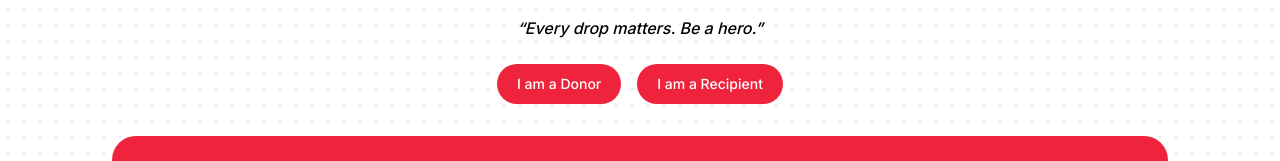
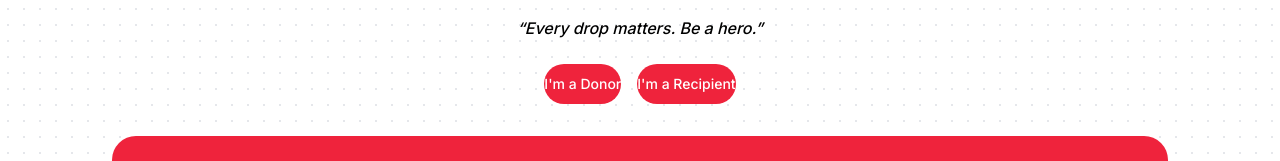
Before and after one commit to ahmed-hashamm/lifeDrops, a Next.js app: page / in a window 1280 px wide. Shown: the part 440-601 px from the top of the page. Built offline with nearby package versions, Linux system fonts and the light colour scheme; no server answers.

Commit message:
fixed env file issue

```diff
--- a/actions/getAction.js
+++ b/actions/getAction.js
@@ -1,7 +1,7 @@
 "use server";
 import connect from "@/dbConfig/db"
 import Post from "@/models/post"
-
+// getting data from the database
 export const  getPosts= async()=>{
     try {
         await connect();
--- a/actions/saveAction.js
+++ b/actions/saveAction.js
@@ -4,7 +4,7 @@ import connect from "@/dbConfig/db"
 import Post from "@/models/post"
 
 
-
+// saving posts into the database
 export const  submitPost= async(data)=>{
     try {
         await connect();
--- a/app/beADonor/page.js
+++ b/app/beADonor/page.js
@@ -11,14 +11,16 @@ import { submitPost } from "@/actions/saveAction";
 
 
 const DonorPage = () => {
+  //authentication import
     const { isAuthenticated } = useKindeBrowserClient();
     const router = useRouter()
+    //form submit function
   const handleSubmit = async (formData) => {
     try {
       const reponse = await submitPost({
         location: formData.get("location"),
         email: formData.get("email"),
-        bloodGroup: formData.get("bloodGroup"),
+        bloodGroup: formData.get("bloodGroup").toUpperCase(),
         firstName: formData.get("firstName"),
         lastName: formData.get("lastName"),
         phone: formData.get("number"),
@@ -39,11 +41,8 @@ const DonorPage = () => {
       console.log(error);
     }
   };
-// const handleToast=()=>{
-//     {status === 'OK'? toast.success("Your request has been submitted successfully") : toast.error("Erorr") }
-// }
 return (
-
+//hero section
     <section className=" flex flex-col md:flex-row gap-y-10 md:justify-around items-center md:p-8 min-h-screen bg-[radial-gradient(#e5e7eb_1px,transparent_1px)] [background-size:16px_16px]">
       <section className="left">
         <section className="hero flex flex-col gap-6 justify-center items-center  p-8    ">
@@ -61,7 +60,7 @@ return (
           </div>
         </section>
       </section>
-
+{/* {form section , show login card if user is not authenticated} */}
       <section className="form w-full md:w-auto flex justify-center p-8 md:p-0">
       {isAuthenticated ?
         <form action={handleSubmit } className="w-full md:max-w-md md:mx-auto ">
@@ -127,13 +126,6 @@ return (
               />
             </div>
           </div>
-          {/* <button
-            type="submit"
-
-            className="text-white bg-[#ef233c] hover:bg-[#dc3a4d] focus:ring-4 focus:outline-none focus:ring-red-300 font-medium rounded-lg text-sm w-full sm:w-auto px-5 py-2.5 text-center  hover:scale-105 transition-all duration-500"
-          >
-            Submit
-          </button> */}
           <Button  type={"submit"} text={"Submit"}/>
         </form> :
         <FormValidator/>
--- a/app/page.js
+++ b/app/page.js
@@ -9,10 +9,8 @@ import Link from "next/link";
 export default function Home() {
   const router = useRouter();
   const { isAuthenticated } = useKindeBrowserClient();
-  const handleClick = () => {
-    console.log("helo");
-    isAuthenticated ? router.push("/beADonor") : router.push("api/auth/login");
-  };
+  // {push user to login page if user is not authenticated}
+
   return (
     <main className=" inset-0  h-full w-full bg-white bg-[radial-gradient(#e5e7eb_1px,transparent_1px)] [background-size:16px_16px]  py-10 p-4 ">
       <section className="hero flex flex-col gap-6 justify-center items-center w-full p-8  min-h-[40vh] z-99   ">
@@ -27,11 +25,11 @@ export default function Home() {
           <p className="italic font-medium">“Every drop matters. Be a hero.”</p>
         </div>
         <div className="buttons flex gap-4">
-          <div onClick={handleClick}>
-            <Button text={`I am a Donor`} />
-          </div>
+          <Link href={"beADonor"}>
+            <Button text={`I'm a Donor`} />
+          </Link>
           <Link href={"/searchForDonors"}>
-            <Button text="I am a Recipient" />
+            <Button text="I'm a Recipient" />
           </Link>
         </div>
       </section>
--- a/app/searchForDonors/page.js
+++ b/app/searchForDonors/page.js
@@ -8,6 +8,7 @@ import { mainLogo } from "../images";
 import Image from "next/image";
 import LoadingSkeleton from "@/Components/LoadingSkeleton";
 import ErrorPage from "@/Components/ErrorPage";
+// {search for donors page}
 const SearchPage = () => {
   const [posts, setPosts] = useState([]);
   const [loading, setLoading] = useState(true);
@@ -15,25 +16,24 @@ const SearchPage = () => {
   const [filteredPosts, setFilteredPosts] = useState([]);
   const [Error, setError] = useState(false);
   useEffect(() => {
-    const handleSubmit = async () => {
+    const fetchingData = async () => {
       setError(false);
       setLoading(true);
       try {
         const data = await getPosts();
         const donors = data.data;
-
         setPosts(donors);
         setFilteredPosts(donors); // Set filteredPosts to all posts initially
       } catch (error) {
         setError(true);
-        console.log(error);
+
       }
     };
 
-    handleSubmit();
+    fetchingData();
     setLoading(false);
   }, [getPosts]);
-
+// {filtration based on blood group selected by user}
   const handleBloodGroupChange = (val) => {
     setLoading(true)
     const selectedBloodGroup = val;
@@ -67,6 +67,7 @@ const SearchPage = () => {
           </h1>
           <p className="italic font-medium">“Every drop matters. Be a hero.”</p>
         </div>
+        {/* {select dropdown for filtration} */}
         <div className="w-72 mt-6">
           <Select
             value={bloodGroup}
@@ -85,7 +86,7 @@ const SearchPage = () => {
           </Select>
         </div>
       </section>
-
+{/* {show loading cards until data is fetched from database} */}
       {loading ? (
         <LoadingSkeleton />
       ) : (
@@ -93,7 +94,7 @@ const SearchPage = () => {
           {filteredPosts.map((post) => {
             const date = new Date(post.date);
             const day = date.getDate();
-            const month = date.getMonth();
+            const month = date.getMonth() + 1;
             const year = date.getFullYear();
             const fullDate = day + "/" + month + "/" + year;
             return (
--- a/app/toastImport.js
+++ b/app/toastImport.js
@@ -1,2 +1,3 @@
 'use client';
 export { Toaster } from "sonner";
+// {toast import to use in server component}
--- a/dbConfig/db.js
+++ b/dbConfig/db.js
@@ -1,7 +1,9 @@
 import mongoose from "mongoose";
 const connect = async()=>{
+    const uri=process.env.MONGODB_URI ;
+    console.log(uri);
     try {
-        await mongoose.connect("mongodb+srv://ahmedhasham90012:FhbkFU4WFsHOZsxZ@life-drops.f1ksiac.mongodb.net/donor-posts" ,{
+        await mongoose.connect(uri,{
         useNewUrlParser:true,
         useUnifiedTopology:true,
         });
--- a/package.json
+++ b/package.json
@@ -11,6 +11,7 @@
   "dependencies": {
     "@kinde-oss/kinde-auth-nextjs": "^2.2.4",
     "@material-tailwind/react": "^2.1.9",
+    "dotenv": "^16.4.5",
     "mongoose": "^8.3.3",
     "next": "14.2.3",
     "react": "^18",
```
Also changed, not shown: Components/LoggedInDropDown.js (+6 -11 lines), 1 other file (tests, documents, lock files or other folders).
